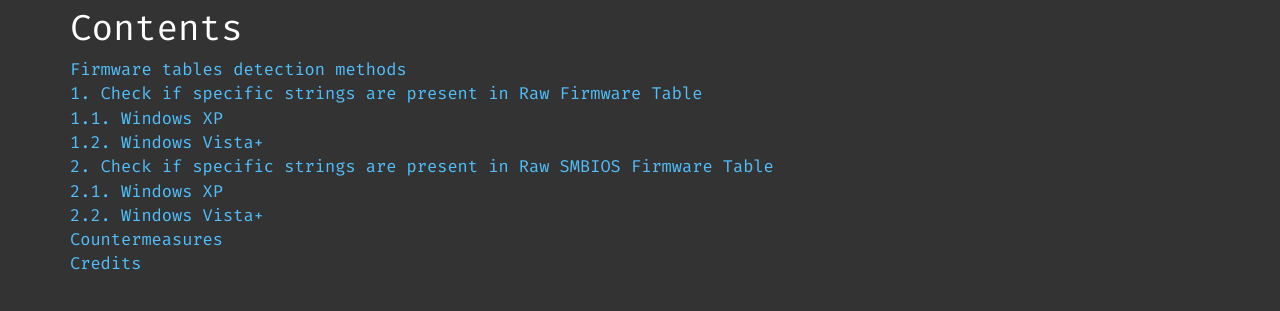
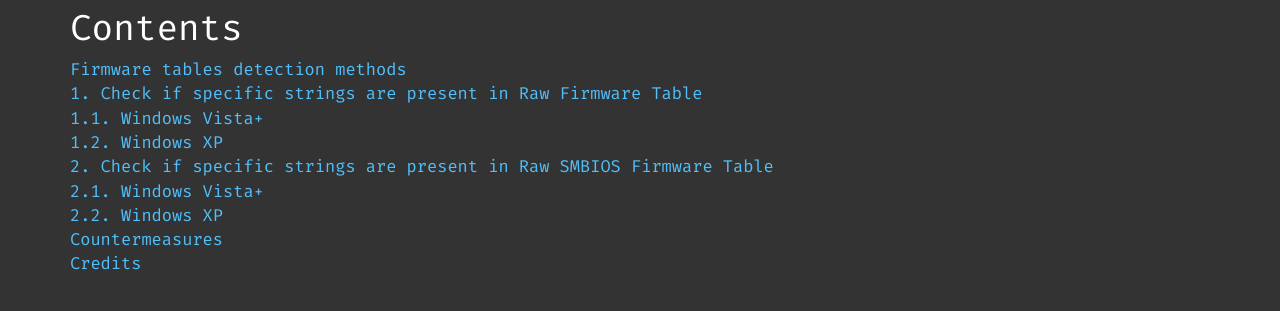
Before and after one commit to CheckPointSW/Evasions, a Jekyll site: the page built from _techniques/firmware-tables.md, in a window 1280 px wide and 1400 px high. Shown: the part 291-602 px from the top of the window. Built offline with Jekyll 4.4.1, drawn with Linux system fonts in a browser that asks for light colours; nearby versions of some CDN libraries; some web fonts are replaced; comment, search, counter and statistics services are not loaded; some of the changed text lies outside the part shown.

Commit message:
Fixed OS versions in "Firmware Tables" descriptions

```diff
--- a/_techniques/firmware-tables.md
+++ b/_techniques/firmware-tables.md
@@ -11,16 +11,16 @@
 [Firmware tables detection methods](#firmware-tables-detection-methods)
 <br />
   [1. Check if specific strings are present in Raw Firmware Table](#check-specific-strings-in-raw-firmware-table)
- <br />
-  [1.1. Windows XP](#check-specific-strings-in-raw-firmware-table-xp)
 <br />
-  [1.2. Windows Vista+](#check-specific-strings-in-raw-firmware-table-vista)
+  [1.1. Windows Vista+](#check-specific-strings-in-raw-firmware-table-vista)
+<br />
+  [1.2. Windows XP](#check-specific-strings-in-raw-firmware-table-xp)
 <br />
   [2. Check if specific strings are present in Raw SMBIOS Firmware Table](#check-specific-strings-in-raw-smbios-firmware-table)
 <br />
-  [2.1. Windows XP](#check-specific-strings-in-raw-smbios-firmware-table-xp)
+  [2.1. Windows Vista+](#check-specific-strings-in-raw-smbios-firmware-table-vista)
 <br />
-  [2.2. Windows Vista+](#check-specific-strings-in-raw-smbios-firmware-table-vista)
+  [2.2. Windows XP](#check-specific-strings-in-raw-smbios-firmware-table-xp)
 <br />
   [Countermeasures](#countermeasures)
 <br />
@@ -67,7 +67,7 @@
 <i>Depending on Windows version different functions are used for this check. See code samples below.</i>
 
 <br />
-<h4><a class="a-dummy" name="check-specific-strings-in-raw-firmware-table-xp">1.1. Windows XP</a></h4>
+<h4><a class="a-dummy" name="check-specific-strings-in-raw-firmware-table-vista">1.1. Windows Vista+</a></h4>
 
 <b>Code sample</b>
 <p></p>
@@ -111,7 +111,7 @@
 <hr class="space">
 
 <br />
-<h4><a class="a-dummy" name="check-specific-strings-in-raw-firmware-table-vista">1.2. Windows Vista+</a></h4>
+<h4><a class="a-dummy" name="check-specific-strings-in-raw-firmware-table-xp">1.2. Windows XP</a></h4>
 
 <b>Code sample</b>
 <p></p>
@@ -194,7 +194,7 @@
 <i>Depending on Windows version different functions are used for this check. See code samples below.</i>
 
 <br />
-<h4><a class="a-dummy" name="check-specific-strings-in-raw-smbios-firmware-table-xp">2.1. Windows XP</a></h4>
+<h4><a class="a-dummy" name="check-specific-strings-in-raw-smbios-firmware-table-vista">2.1. Windows Vista+</a></h4>
 
 <b>Code sample</b>
 <p></p>
@@ -238,7 +238,7 @@
 <hr class="space">
 
 <br />
-<h4><a class="a-dummy" name="check-specific-strings-in-raw-smbios-firmware-table-vista">2.2. Windows Vista+</a></h4>
+<h4><a class="a-dummy" name="check-specific-strings-in-raw-smbios-firmware-table-xp">2.2. Windows XP</a></h4>
 
 <b>Code sample</b>
 <p></p>
```
